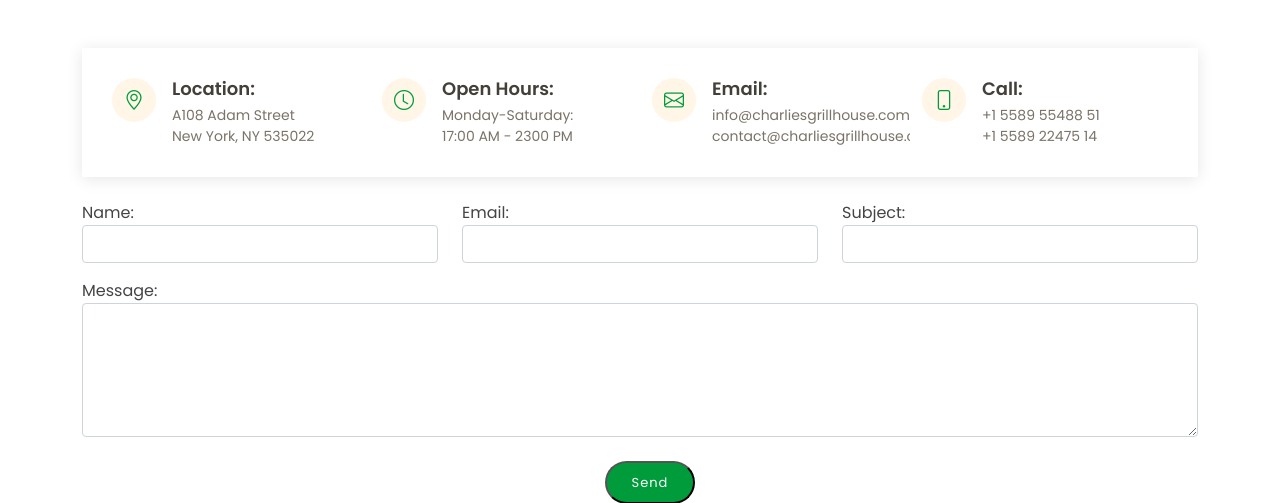
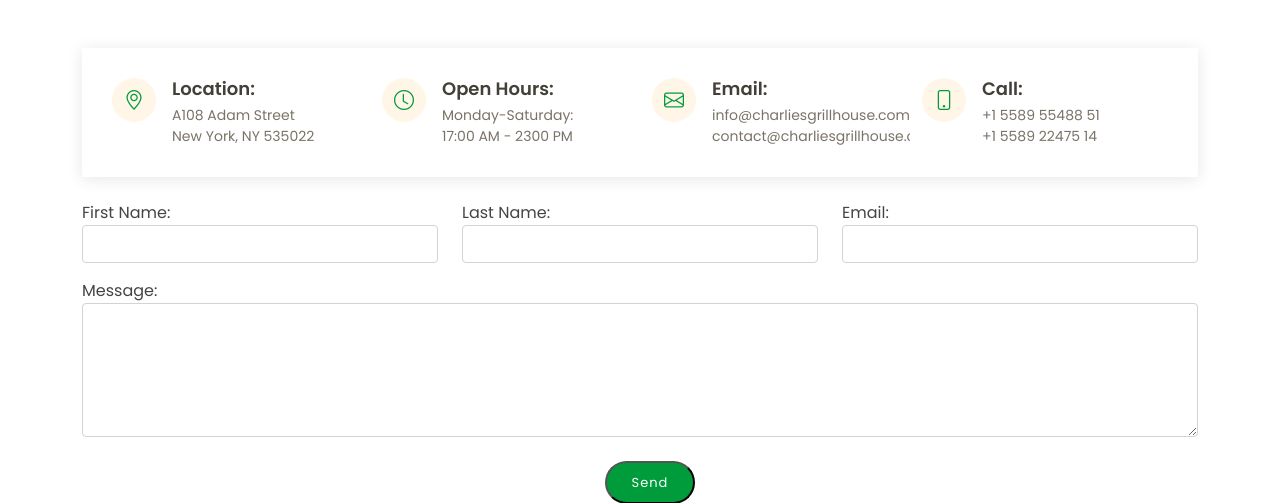
Before and after one commit to ellis882/charlies-restaurant-msp-4, a Django app: page /contact/ in a window 1280 px wide. Shown: the part 659-1162 px from the top of the page. Run offline with Django 3.2, Linux system fonts and the light colour scheme; some libraries are stand-ins or nearby versions.

Commit message:
made changes to contact with subject

```diff
--- a/contact/forms.py
+++ b/contact/forms.py
@@ -2,9 +2,8 @@ from django import forms
 
 
 class ContactForm(forms.Form):
-    name = forms.CharField(max_length=200)
-    email = forms.EmailField(required=True)
-    # phone = forms.CharField()
-    subject = forms.CharField(required=True, max_length=300,)
+    first_name = forms.CharField(max_length=50, required=True)
+    last_name = forms.CharField(max_length=50, required=True)
+    email_address = forms.EmailField(max_length=150, required=True)
     message = forms.CharField(widget=forms.Textarea, required=True,
                               max_length=1000)
--- a/contact/templates/contact/contact.html
+++ b/contact/templates/contact/contact.html
@@ -55,18 +55,18 @@
       {% csrf_token %}
       <div class="row">
         <div class="col-lg-4 col-md-6 form-group">
-          <label for="id_name">Name:</label>
-          <input type="text" name="name" class="form-control" title required id="id_name" data-rule="minlen:4" data-msg="Please enter at least 4 chars">
+          <label for="id_first_name">First Name:</label>
+          <input type="text" name="first_name" class="form-control" title required id="id_first_name" data-rule="minlen:4" data-msg="Please enter at least 4 chars">
+          <div class="validate"></div>
+        </div>
+        <div class="col-lg-4 col-md-6 form-group">
+          <label for="id_last_name">Last Name:</label>
+          <input type="text" name="last_name" class="form-control" title required id="id_last_name" data-rule="minlen:4" data-msg="Please enter at least 4 chars">
           <div class="validate"></div>
         </div>
         <div class="col-lg-4 col-md-6 form-group mt-3 mt-md-0">
-          <label for="id_email">Email:</label>
-          <input type="email" class="form-control" name="email" title required id="id_email" data-rule="email" data-msg="Please enter a valid email">
-          <div class="validate"></div>
-        </div>
-        <div class="col-lg-4 col-md-6 form-group mt-3 mt-md-0">
-          <label for="id_subject">Subject:</label>
-          <input type="text" class="form-control" name="subject" title required id="id_subject" data-rule="minlen:4" data-msg="Please enter at least 4 chars">
+          <label for="id_email_address">Email:</label>
+          <input type="email" class="form-control" name="email_address" title required id="id_email_address" data-rule="email" data-msg="Please enter a valid email">
           <div class="validate"></div>
         </div>
         <div class="form-group mt-3">
@@ -79,6 +79,13 @@
         <div class="text-center"><button class="book-a-table-btn scrollto" type="submit">Send</button></div>
     </form>
 
+    {% comment %}
+    <form action="" method="POST">
+      {% csrf_token %}
+      {{form.as_p}}
+      <button type="submit">Submit</button>
+    </form>
+    {% endcomment %}
     </div>
 </section>
 
--- a/contact/views.py
+++ b/contact/views.py
@@ -1,6 +1,6 @@
 from django.shortcuts import render, redirect
 from django.core.mail import send_mail, BadHeaderError
-from django.http import HttpResponse, HttpResponseRedirect
+from django.http import HttpResponse
 from .forms import ContactForm
 
 
@@ -8,15 +8,20 @@ def send_email(request):
     if request.method == 'POST':
         form = ContactForm(request.POST)
         if form.is_valid():
-            subject = form.cleaned_data['subject']
-            email = form.cleaned_data['email']
-            message = form.cleaned_data['message']
+            subject = "Website Inquiry"
+            body = {
+                'first_name': form.cleaned_data['first_name'],
+                'last_name': form.cleaned_data['last_name'],
+                'email': form.cleaned_data['email_address'],
+                'message': form.cleaned_data['message'],
+            }
+            message = "\n".join(body.values())
 
         try:
-            send_mail(subject, message, email, ['admin@example.com'])
+            send_mail(subject, message, 'admin@example.com', ['admin@example.com'])
 
         except BadHeaderError:
-            return HttpResponse('invalid header')
+            return HttpResponse('invalid header found.')
 
         return redirect('contact:send_success')
 
@@ -31,4 +36,4 @@ def send_email(request):
 
 
 def send_success(request):
-    return HttpResponse('thank you for your email ^_^')
+    return HttpResponse('Thanks for your email we will contact you soon!')
--- a/events/urls.py
+++ b/events/urls.py
@@ -6,4 +6,5 @@ app_name = 'events'
 
 urlpatterns = [
     path('', views.event_reservation_form, name='event_reservation_form'),
+    path('success/', views.send_success, name='send_success'),
 ]
--- a/templates/base.html
+++ b/templates/base.html
@@ -78,7 +78,6 @@
     </div>
   </header><!-- End Header -->
 
-
   {% block content %}
 
   {% endblock content %}
@@ -120,6 +119,6 @@
   <!-- Template Main JS File -->
   <script src="{% static 'assets/js/main.js' %}"></script>
 
+
 </body>
-
 </html>
```
Also changed, not shown: events/views.py (+7 -1 lines).
